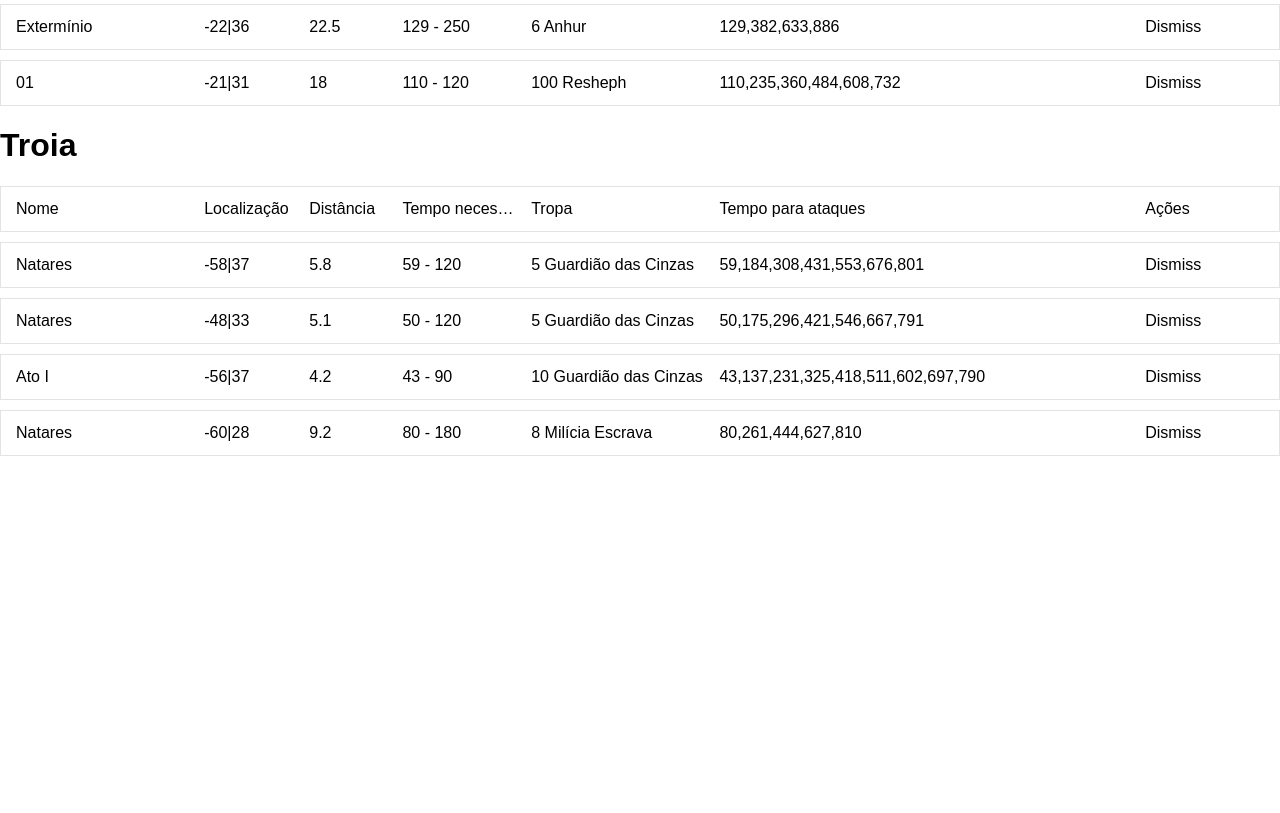
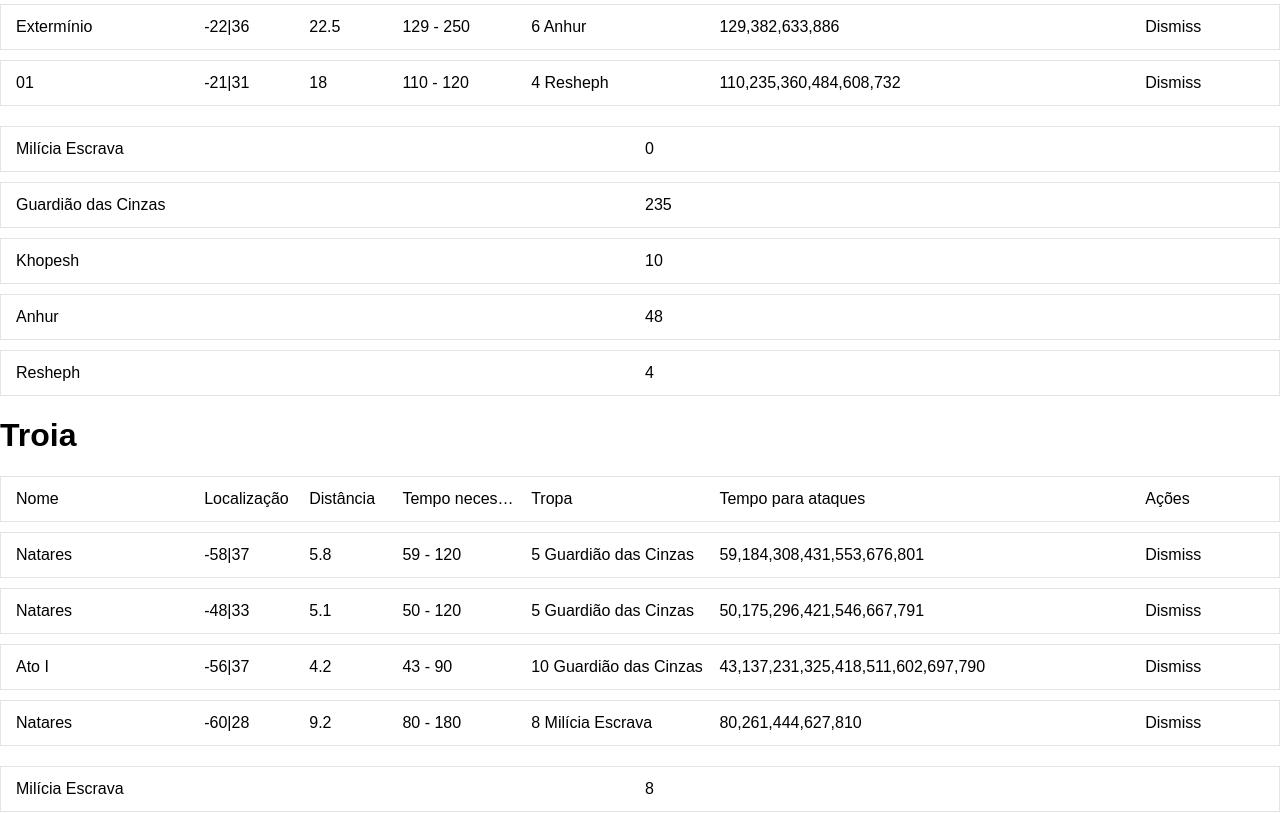
Before and after one commit to jonathanrz/travian-farms, a React (Create React App) app: page / in a window 1280 px wide. Shown: the part 1140-1953 px from the top of the page. Before the commit the page ends 1616 px from the top, so only its background shows below. Built offline with nearby package versions, Linux system fonts and the light colour scheme.

Commit message:
Troops table

```diff
--- a/src/App.js
+++ b/src/App.js
@@ -3,11 +3,26 @@ import logo from './logo.svg';
 import './App.css';
 
 const troops = [
-  "Milícia Escrava",
-  "Guardião das Cinzas",
-  "Khopesh",
-  "Anhur",
-  "Resheph"
+  {
+    id: 1,
+    name: "Milícia Escrava"
+  },
+  {
+    id: 2,
+    name: "Guardião das Cinzas"
+  },
+  {
+    id: 3,
+    name: "Khopesh"
+  },
+  {
+    id: 4,
+    name: "Anhur"
+  },
+  {
+    id: 5,
+    name: "Resheph"
+  }
 ]
 
 const alexandriaFarms = [
@@ -248,7 +263,7 @@ const alexandriaFarms = [
     time_to_attack: 120,
     troops: {
       type: "Resheph",
-      amount: 100
+      amount: 4
     }
   }
 ]
@@ -321,10 +336,18 @@ class App extends Component {
           list={alexandriaFarms}
           onDismiss={ function() {} }
         />
+        <TroopsTable
+          troops={troops}
+          farms={alexandriaFarms}
+        />
         <h1>Troia</h1>
         <FarmTable
           list={troiaFarms}
           onDismiss={ function() {} }
+        />
+        <TroopsTable
+          troops={troops}
+          farms={troiaFarms}
         />
       </div>
     );
@@ -411,4 +434,37 @@ class FarmTable extends Component {
   }
 }
 
+const isFarmAttackedWith = (troopName) => (item) => item.troops.type === troopName;
+
+class TroopsTable extends Component {
+  constructor(props) {
+    super(props);
+
+    this.necessaryTroops = this.necessaryTroops.bind(this)
+  }
+
+  necessaryTroops(troop, farms) {
+      const farmsAttacked = farms.filter(isFarmAttackedWith(troop.name))
+      return farmsAttacked.reduce(function (accum, current) { return accum + current.troops.amount}, 0)
+  }
+
+  render() {
+    const { troops, farms } = this.props;
+    return (
+      <div className="table">
+        { troops.map(item =>
+          <div key={item.id} className="table-row">
+            <span style={{ width: '50%' }}>
+              {item.name}
+            </span>
+            <span style={{ width: '50%' }}>
+              {this.necessaryTroops(item, farms)}
+            </span>
+          </div>
+        )}
+      </div>
+    );
+  }
+}
+
 export default App;
```
